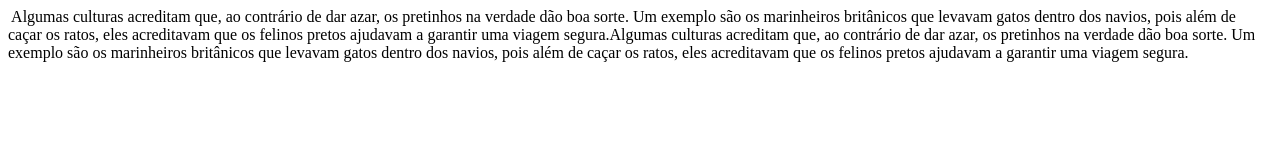
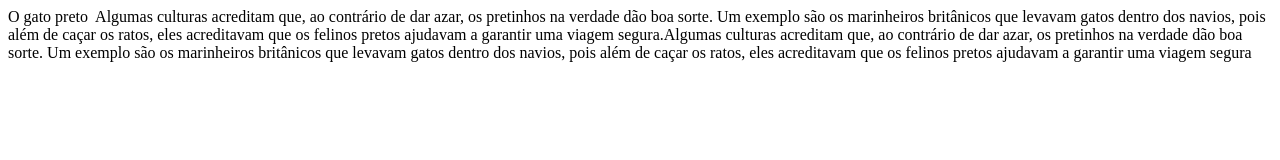
Before and after one commit to 2024sudyellen/projeto1, a plain HTML site: page index.html in a window 1280 px wide. Drawn offline with Linux system fonts and the light colour scheme.

Commit message:
O gato preto

```diff
--- a/index.html
+++ b/index.html
@@ -6,7 +6,6 @@
     <title>Document</title>
 </head>
 <body>
+O gato preto
    <img src="projeto gato" alt="">
-
-</body>Algumas culturas acreditam que, ao contrário de dar azar, os pretinhos na verdade dão boa sorte. Um exemplo são os marinheiros britânicos que levavam gatos dentro dos navios, pois além de caçar os ratos, eles acreditavam que os felinos pretos ajudavam a garantir uma viagem segura.Algumas culturas acreditam que, ao contrário de dar azar, os pretinhos na verdade dão boa sorte. Um exemplo são os marinheiros britânicos que levavam gatos dentro dos navios, pois além de caçar os ratos, eles acreditavam que os felinos pretos ajudavam a garantir uma viagem segura.
-</html>
+   Algumas culturas acreditam que, ao contrário de dar azar, os pretinhos na verdade dão boa sorte. Um exemplo são os marinheiros britânicos que levavam gatos dentro dos navios, pois além de caçar os ratos, eles acreditavam que os felinos pretos ajudavam a garantir uma viagem segura.Algumas culturas acreditam que, ao contrário de dar azar, os pretinhos na verdade dão boa sorte. Um exemplo são os marinheiros britânicos que levavam gatos dentro dos navios, pois além de caçar os ratos, eles acreditavam que os felinos pretos ajudavam a garantir uma viagem segura
```
